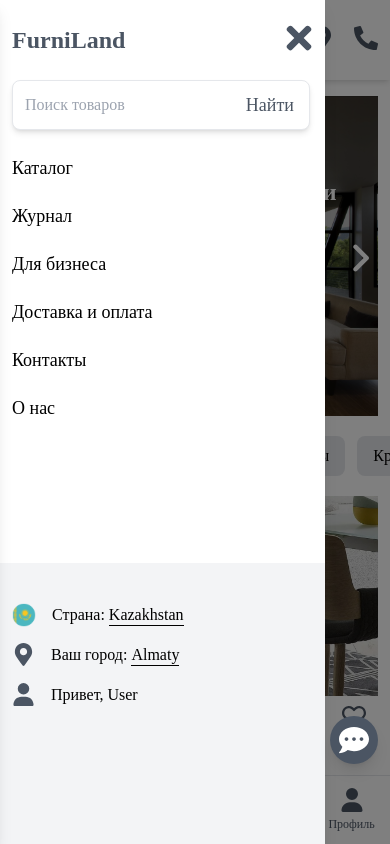
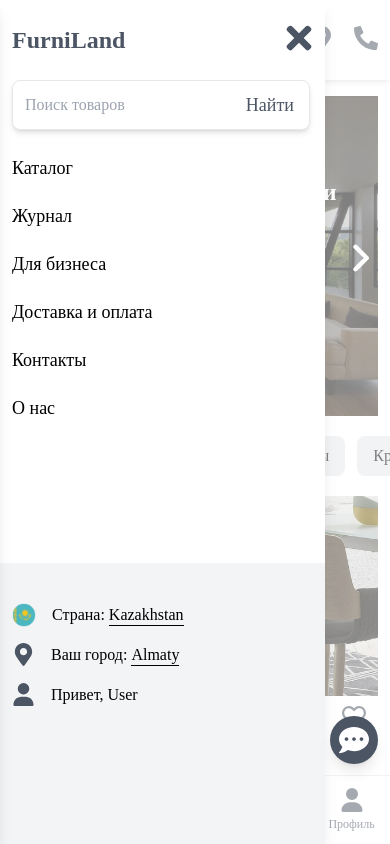
Before and after one commit to seniorfromturkestan/Mebel_Project, a React (Create React App) app: page / in a window 390 px wide. Both pictures are taken after a click on the button 30 px from the left and 38 px from the top of the page. Shown: the top 844 px of the page. Built offline with nearby package versions, Linux system fonts and the light colour scheme; a web font is replaced by a local one.

Commit message:
added bg

```diff
--- a/src/components/MobileMenu.jsx
+++ b/src/components/MobileMenu.jsx
@@ -10,7 +10,7 @@ const MobileMenu = ({ isOpen, toggleMenu, searchInput, handleSearchClick, handle
     return (
         <div>
             <div
-                className={`absolute top-0 left-0 right-0 bg-black opacity-50 z-10 min-h-[150vh] transition-opacity duration-300 ${
+                className={`absolute top-0 left-0 right-0 bg-white opacity-50 z-10 min-h-[150vh] transition-opacity duration-300 ${
                     isOpen ? "opacity-50 block" : "opacity-0 hidden"
                 }`}
                 onClick={toggleMenu}
--- a/src/index.css
+++ b/src/index.css
@@ -23,3 +23,9 @@ body {
 .scrollbar-hide::-webkit-scrollbar {
   display: none;
 }
+.loader-container {
+  background-color: white;
+}
+.loader {
+  background-color: transparent;
+}
--- a/tailwind.config.js
+++ b/tailwind.config.js
@@ -6,13 +6,15 @@ const plugin = require('tailwindcss/plugin');
 module.exports = {
   content: [
     "./src/**/*.{js,jsx,ts,tsx}",
+    "./public/**/*.html",
 
   ],
   safelist: [
     'text-red-600',
   ],
   theme: {
-    extend: {
+    extend:
+    {
       dropShadow: {
         'tiktok-red-blue': '2px 0px 0px #FD3E3E, -1px -1px 0px #4DE8F4',
       },
```
